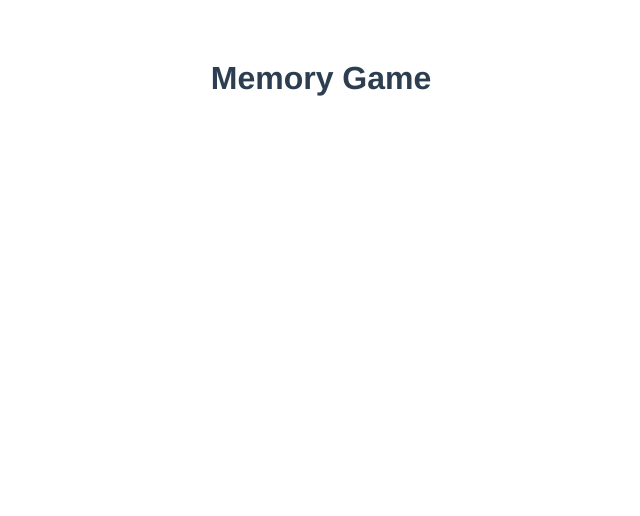
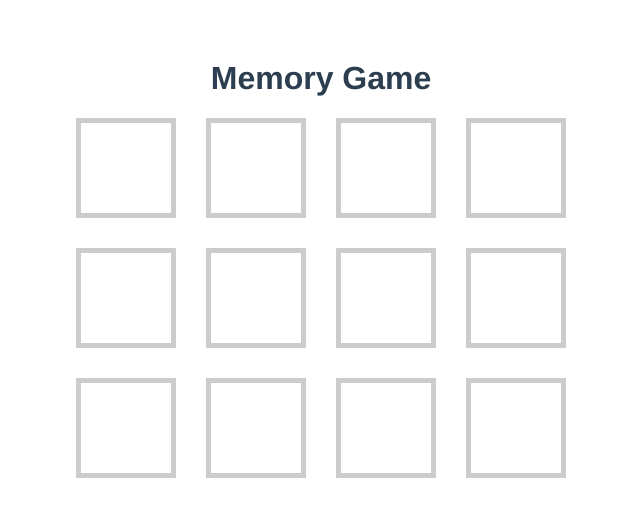
Before and after one commit to AintzaneM/vue-memory-game, a Vue app: page / in a window 1280 px wide. Shown: the top 516 px of the page, without its empty margins (319-959 px from the left). Built offline with nearby package versions, Linux system fonts and the light colour scheme.

Commit message:
created game-board

```diff
--- a/src/App.vue
+++ b/src/App.vue
@@ -1,5 +1,20 @@
 <template>
   <h1>Memory Game</h1>
+  <section class="board">
+    <div class="card"></div>
+    <div class="card"></div>
+    <div class="card"></div>
+    <div class="card"></div>
+    <div class="card"></div>
+    <div class="card"></div>
+    <div class="card"></div>
+    <div class="card"></div>
+    <div class="card"></div>
+    <div class="card"></div>
+    <div class="card"></div>
+    <div class="card"></div>
+  </section>
+
 </template>
 
 <script>
@@ -12,12 +27,6 @@
 </script>
 
 <style>
-#app {
-  font-family: Avenir, Helvetica, Arial, sans-serif;
-  -webkit-font-smoothing: antialiased;
-  -moz-osx-font-smoothing: grayscale;
-  text-align: center;
-  color: #2c3e50;
-  margin-top: 60px;
-}
+@import './assets/App.css';
+
 </style>
--- /dev/null
+++ b/src/assets/App.css
@@ -0,0 +1,20 @@
+#app {
+  font-family: Avenir, Helvetica, Arial, sans-serif;
+  -webkit-font-smoothing: antialiased;
+  -moz-osx-font-smoothing: grayscale;
+  text-align: center;
+  color: #2c3e50;
+  margin-top: 60px;
+}
+.card {
+  border: 5px solid #ccc;
+}
+
+.board {
+  display: grid;
+  grid-template-columns: 100px 100px 100px 100px;
+  grid-template-rows: 100px 100px 100px 100px;
+  grid-column-gap: 30px;
+  grid-row-gap: 30px;
+  justify-content: center;
+}
```
